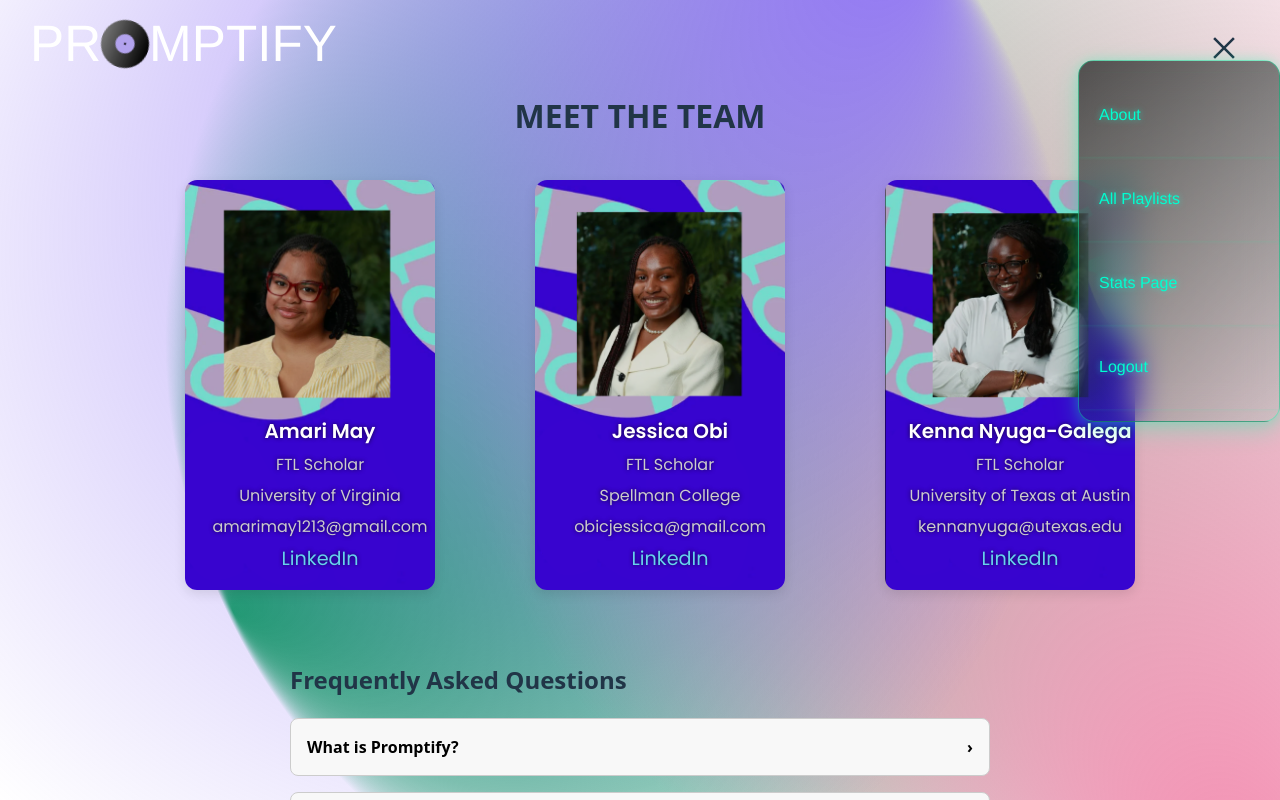
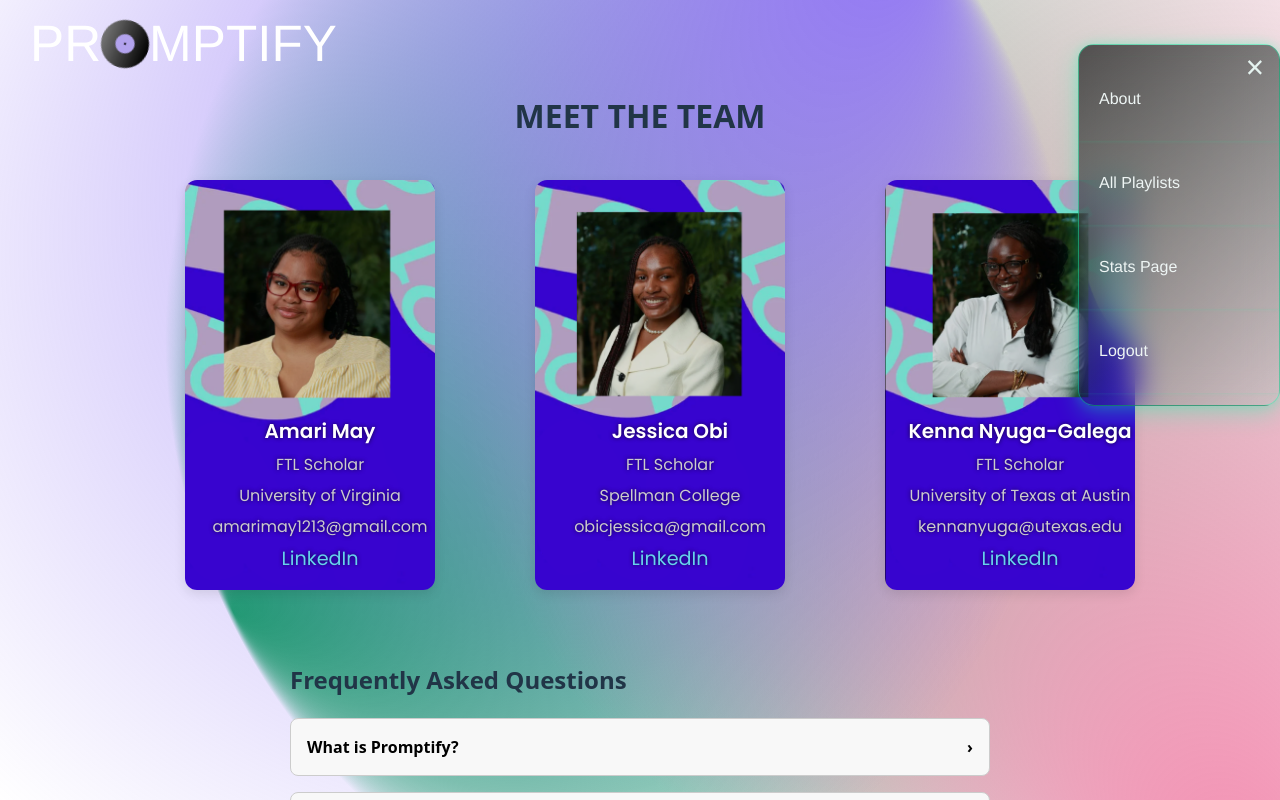
Before and after one commit to JAK-Of-All-Forces/promptify, a React (Vite) app in the folder frontend/: page /about in a window 1280 px wide. Both pictures are taken after a click on the element 1244 px from the left and 44 px from the top of the page. Built offline with nearby package versions, Linux system fonts and the light colour scheme.

Commit message:
drop down bar

```diff
--- a/frontend/src/Components/NavBar/NavBar.css
+++ b/frontend/src/Components/NavBar/NavBar.css
@@ -1,4 +1,4 @@
-.nav-bar a{
+.nav-bar a {
   color: white;
   font-family: "Helvetica World", Helvetica, Arial, sans-serif;
 }
@@ -10,8 +10,6 @@
   justify-content: center;
   padding-top: 1em;
 }
-
-
 
 .nav-bar .promptify-logo {
   flex: 0 1 auto;
@@ -27,8 +25,7 @@
   margin: 0;
 }
 
-
-.left-nav{
+.left-nav {
   flex: 1;
 }
 
@@ -50,7 +47,7 @@
   position: relative;
   margin: 0;
 }
-.logo-image:hover{
+.logo-image:hover {
   cursor: pointer;
 }
 
@@ -66,6 +63,19 @@
 .dropdown {
   position: relative;
   display: inline-block;
+}
+
+ .dropdown-content .close-icon {
+    position: absolute;
+    top: -2px;
+    right: 15px;
+    left: auto;
+    font-size: 2rem;
+    cursor: pointer;
+    color: #e5f3f0;
+    background: none;
+    border: none;
+    z-index: 1100;
   }
 
 .hamburger {
@@ -87,7 +97,11 @@
 .dropdown-content {
   position: absolute;
   right: 0;
-  background: linear-gradient(145deg, rgba(25, 25, 25, 0.7), rgba(0, 255, 170, 0.1));
+  background: linear-gradient(
+    145deg,
+    rgba(25, 25, 25, 0.7),
+    rgba(0, 255, 170, 0.1)
+  );
   backdrop-filter: blur(16px);
   border-radius: 16px;
   box-shadow: 0 8px 24px rgba(0, 255, 170, 0.3), 0 0 12px rgba(0, 255, 170, 0.2);
@@ -100,30 +114,27 @@
 }
 
 .dropdown-content a {
-  color: #00FFD1;
+  color: #eef5f4;
   font-weight: 500;
-  text-shadow: 0 0 6px rgba(0, 255, 209, 0.6);
   padding: 14px 20px;
   display: block;
   text-decoration: none;
   transition: background 0.3s ease, color 0.3s ease;
   position: relative;
   min-height: 48px;
-  border-bottom: 1px solid rgba(0, 255, 170, 0.2); /* ✅ visible separator */
-  box-shadow: 0 1px 3px rgba(0, 255, 170, 0.1); /* subtle glow effect */
+  border-bottom: 1px solid rgba(0, 255, 170, 0.2);
+  box-shadow: 0 1px 3px rgba(0, 255, 170, 0.1);
 }
 
 .dropdown-content a:hover {
   background: rgba(0, 255, 170, 0.15);
   color: #ffffff;
-  text-shadow: 0 0 10px #00FFD1;
+  text-shadow: 0 0 10px #00ffd1;
 }
 
 .dropdown-content a:last-child {
-  border-bottom: none; /* remove line from last item */
+  border-bottom: none;
 }
-
-
 
 .dropdown-item {
   opacity: 0;
@@ -150,7 +161,6 @@
   }
 }
 
-
 /* .dropdown-content a {
     text-decoration: none;
     color: black;
@@ -162,8 +172,6 @@
     background-color: #f1f1f1;
   } */
 
-
-
 .hamburger-icon {
   position: relative;
   width: 32px;
@@ -171,7 +179,6 @@
   cursor: pointer;
   font-size: 32px;
   padding-right: 40px;
-
 }
 
 .icon {
@@ -201,7 +208,11 @@
     left: 0;
     width: 100vw;
     height: 100vh;
-    background: linear-gradient(145deg, rgba(25, 25, 25, 0.8), rgba(0, 255, 170, 0.1));
+    background: linear-gradient(
+      145deg,
+      rgba(25, 25, 25, 0.8),
+      rgba(0, 255, 170, 0.1)
+    );
     backdrop-filter: blur(24px);
     z-index: 1000;
     box-shadow: inset 0 0 50px rgba(0, 255, 170, 0.15);
@@ -215,10 +226,9 @@
   }
 
   .dropdown-content a {
-    color: #00FFD1;
+    color: #f4f8f8;
     font-size: 1.5rem;
     font-weight: 500;
-    text-shadow: 0 0 8px rgba(0, 255, 209, 0.6);
     padding: 24px 32px;
     border-bottom: 1px solid rgba(0, 255, 170, 0.2);
     text-align: left;
@@ -228,7 +238,7 @@
   .dropdown-content a:hover {
     background: rgba(0, 255, 170, 0.15);
     color: #ffffff;
-    text-shadow: 0 0 10px #00FFD1;
+    text-shadow: 0 0 10px #00ffd1;
   }
 
   .dropdown-content a:last-child {
@@ -237,11 +247,12 @@
 
   .dropdown-content .close-icon {
     position: absolute;
-    top: 20px;
+    top: -5px;
     right: 24px;
-    font-size: 2.2rem;
+    left: auto;
+    font-size: 3rem;
     cursor: pointer;
-    color: #00FFD1;
+    color: #e9f5f3;
     background: none;
     border: none;
     z-index: 1100;
--- a/frontend/src/Components/NavBar/NavBar.jsx
+++ b/frontend/src/Components/NavBar/NavBar.jsx
@@ -40,17 +40,15 @@ return (
 
     <div className="right-nav">
       <div className="dropdown">
-        <div className="hamburger-icon" onClick={toggleDropdown}>
-          <div className={`icon ${activeMenu ? "fade-out" : "fade-in"}`}>
-            <GiHamburgerMenu />
+        {!activeMenu && (
+          <div className="hamburger-icon" onClick={toggleDropdown}>
+            <GiHamburgerMenu className="icon fade-in" />
           </div>
-          <div className={`icon ${activeMenu ? "fade-in" : "fade-out"}`}>
-            <AiOutlineClose />
-          </div>
-        </div>
+        )}
 
         {activeMenu && (
           <div className="dropdown-content">
+            <span className="close-icon" onClick={toggleDropdown}>×</span>
             <div className="dropdown-item">
               <Link to="/about">
                 <p>About</p>
```
Lines whose indentation alone changed are shown as unchanged.
